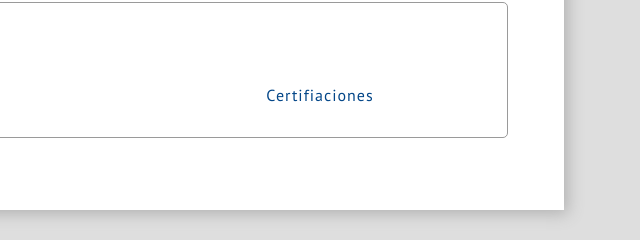
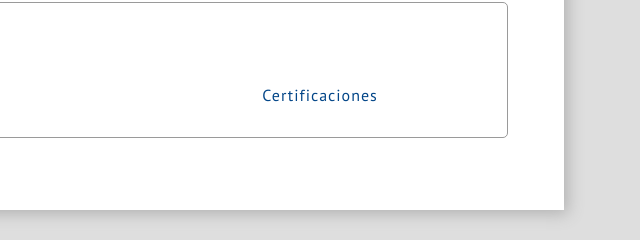
Before and after one commit to MarcoAntonioRiosMedina/MarcoAntonioRiosMedina.github.io, a plain HTML site: page index.html in a window 1280 px wide. Shown: the part 1692-1932 px from the top of the page, 636-1276 px from the left. Drawn offline with Linux system fonts and the light colour scheme; some icons are missing.

Commit message:
Update index.html

```diff
--- a/index.html
+++ b/index.html
@@ -242,7 +242,7 @@
                     </li>
                     <li onclick="openModal('certificaciones')">
                         <i class="far fa-books"></i>
-                        <span>Certifiaciones</span>
+                        <span>Certificaciones</span>
                     </li>
                 </ul>
             </div>
```
